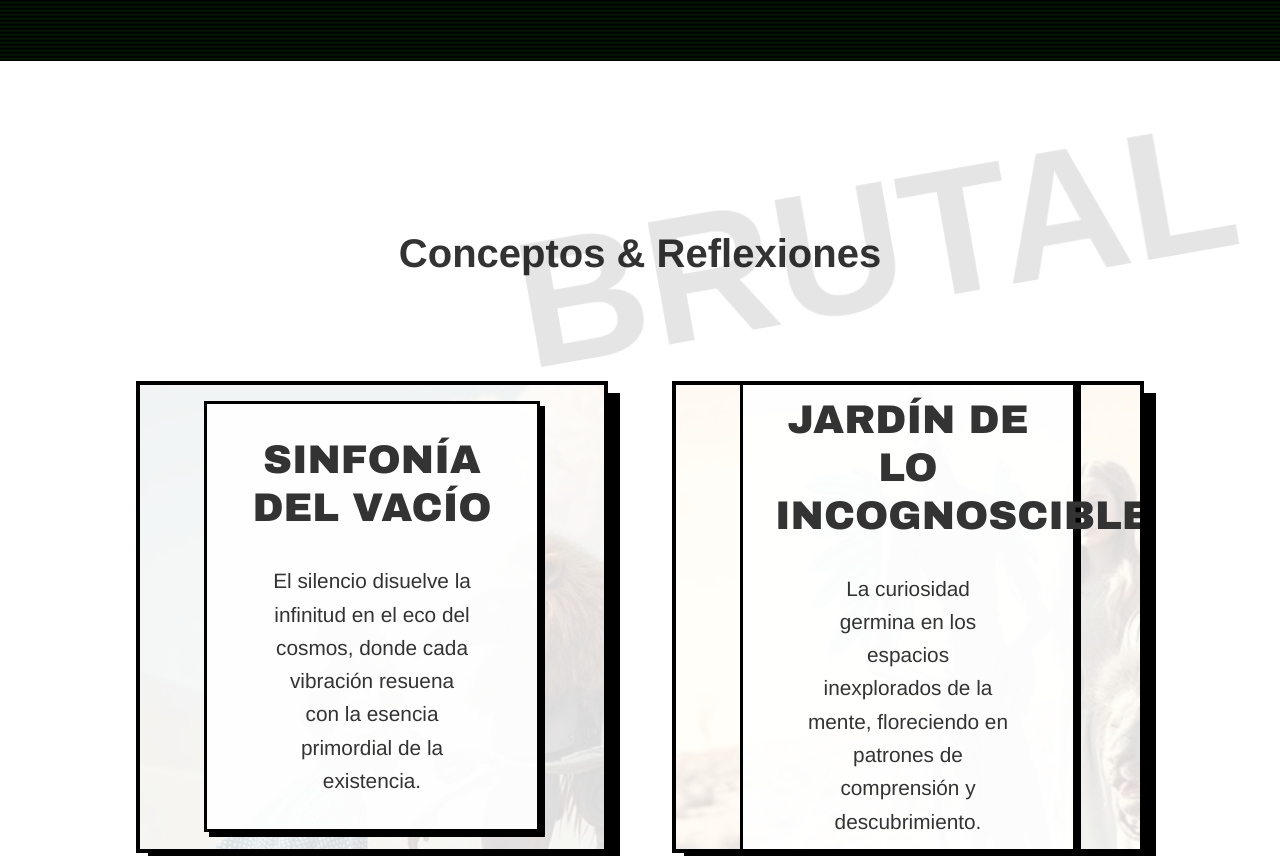
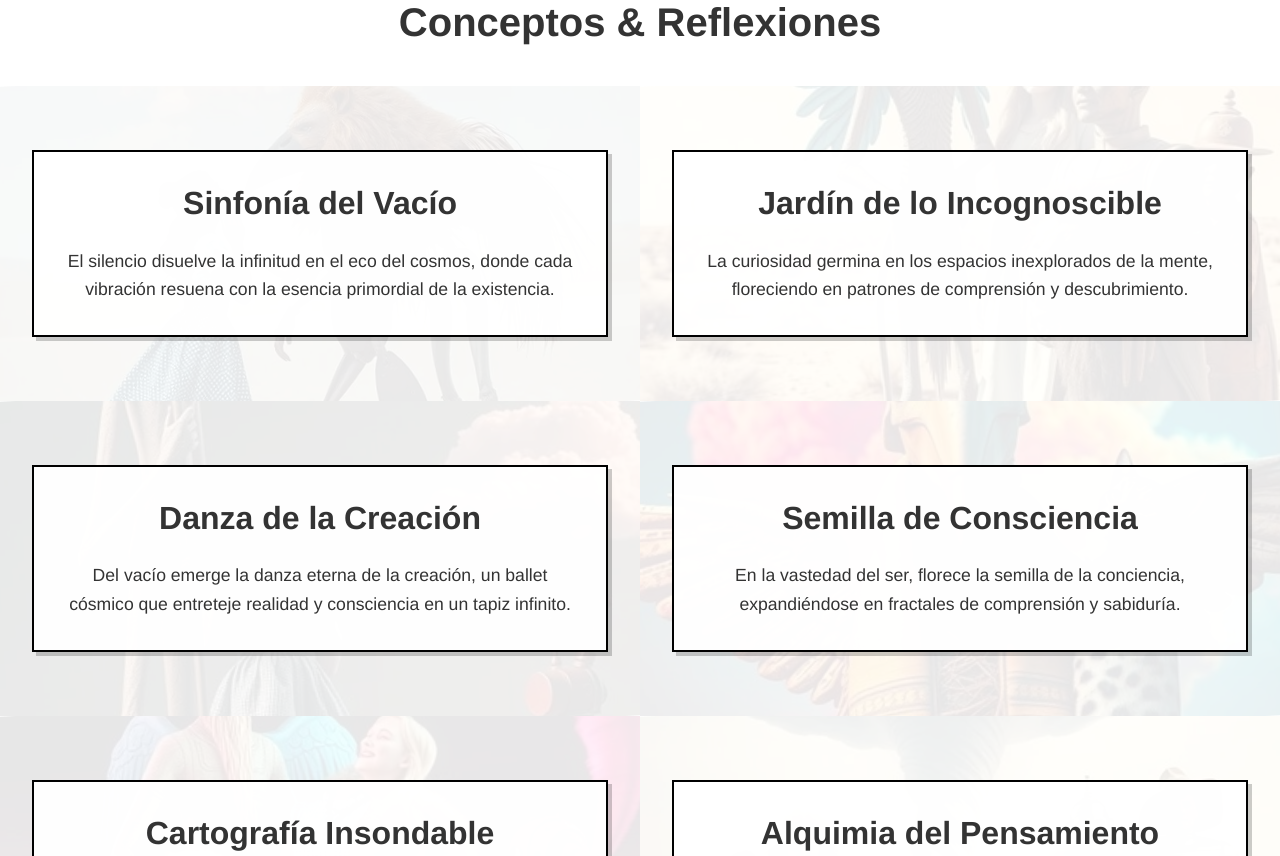
Before and after one commit to t0t/repositorio_01234_v4, a website: page index.html in a window 1280 px wide. Shown: the part 1423-2279 px from the top of the page. Drawn offline with Linux system fonts and the light colour scheme.

Commit message:
cambios iniciales

```diff
--- a/index.html
+++ b/index.html
@@ -41,6 +41,17 @@
         }
 
         /* Header & Navigation */
+        .header {
+            position: fixed;
+            top: 0;
+            left: 0;
+            width: 100%;
+            z-index: 1000;
+            background: rgba(0, 0, 0, 0.95);
+            backdrop-filter: blur(10px);
+            -webkit-backdrop-filter: blur(10px);
+        }
+
         .nav {
             display: flex;
             justify-content: space-between;
@@ -173,6 +184,15 @@
                 font-size: 0.8rem;
                 padding: 0.5rem 1rem;
             }
+        }
+
+        /* Ajuste para el contenido debajo del nav fijo */
+        main {
+            padding-top: 80px; /* altura del nav */
+        }
+
+        .hero {
+            margin-top: -80px; /* compensar el padding del main para el hero */
         }
 
         /* Hero Section */
@@ -415,46 +435,35 @@
 
         /* Cards section - Estilo Brutalista */
         .cards {
-            background: #fff;
-            padding: calc(var(--spacing) * 5) 0;
-            position: relative;
+            padding: var(--spacing) 0;
+            background: var(--color-background);
+            overflow: hidden;
         }
 
-        .cards::before {
-            content: 'BRUTAL';
-            position: absolute;
-            top: 40px;
-            right: 40px;
-            font-size: 180px;
-            font-weight: 900;
-            color: rgba(0,0,0,0.1);
-            pointer-events: none;
-            transform: rotate(-10deg);
+        .cards .container {
+            max-width: 100%;
+            padding: 0;
         }
 
         .cards__grid {
             display: grid;
-            grid-template-columns: repeat(auto-fill, minmax(400px, 1fr));
-            gap: 4rem;
-            padding: 4rem;
-            max-width: 1800px;
-            margin: 0 auto;
+            grid-template-columns: repeat(2, 1fr);
+            gap: 0;
+            width: 100%;
         }
 
         .card {
-            background: #fff;
-            border: 4px solid #000;
-            box-shadow: 12px 12px 0 #000;
-            transition: all 0.3s ease;
             position: relative;
+            width: 100%;
+            min-height: 300px;
+            height: auto;
+            padding: 4rem 2rem;
+            display: flex;
+            align-items: center;
+            justify-content: center;
             overflow: hidden;
-            aspect-ratio: 1;
-            padding: 4rem;
-            display: flex;
-            flex-direction: column;
-            justify-content: center;
-            align-items: center;
-            z-index: 1;
+            background: var(--color-background);
+            transition: transform 0.3s ease;
         }
 
         .card::before {
@@ -462,104 +471,75 @@
             position: absolute;
             top: 0;
             left: 0;
-            width: 150%;
-            height: 150%;
+            width: 100%;
+            height: 100%;
             background-size: cover;
             background-position: center;
-            opacity: 0.15;
-            transform: rotate(-10deg) scale(1.2);
+            opacity: 0.1;
+            transform: rotate(-3deg) scale(1.1);
             transition: all 0.3s ease;
-            z-index: -1;
+            z-index: 1;
         }
 
         .card:hover::before {
-            transform: rotate(-5deg) scale(1.3);
-            opacity: 0.2;
-        }
-
-        .card:nth-child(odd)::before {
-            transform: rotate(10deg) scale(1.2);
-        }
-
-        .card:nth-child(odd):hover::before {
-            transform: rotate(5deg) scale(1.3);
+            opacity: 0.15;
+            transform: rotate(0deg) scale(1.2);
         }
 
         .card__content {
             position: relative;
             z-index: 2;
-            background: rgba(255, 255, 255, 0.9);
+            text-align: center;
+            width: 100%;
+            max-width: 600px;
             padding: 2rem;
-            border: 3px solid #000;
-            box-shadow: 5px 5px 0 #000;
-            width: 100%;
+            background: rgba(255, 255, 255, 0.95);
+            border: 2px solid #000;
+            box-shadow: 4px 4px 0 rgba(0, 0, 0, 0.2);
         }
 
         .card__title {
-            font-size: 2.5rem;
-            font-weight: 900;
-            text-transform: uppercase;
-            margin-bottom: 2rem;
-            font-family: 'Arial Black', sans-serif;
-            text-align: center;
+            font-size: 2rem;
+            margin-bottom: 1.5rem;
+            font-weight: 700;
+            color: var(--color-text);
             line-height: 1.2;
         }
 
         .card__text {
-            font-size: 1.3rem;
+            font-size: 1.1rem;
             line-height: 1.6;
-            text-align: center;
+            color: var(--color-text-secondary);
             margin: 0;
-            padding: 0 2rem;
         }
 
         @media (max-width: 1200px) {
-            .cards__grid {
-                grid-template-columns: repeat(auto-fill, minmax(350px, 1fr));
-                gap: 3rem;
-                padding: 3rem;
-            }
-
-            .card {
-                padding: 3rem;
-            }
-
             .card__content {
-                padding: 1.5rem;
-            }
-
-            .card__title {
-                font-size: 2.2rem;
-            }
-
-            .card__text {
-                font-size: 1.2rem;
-                padding: 0 1.5rem;
+                max-width: 500px;
             }
         }
 
         @media (max-width: 768px) {
             .cards__grid {
                 grid-template-columns: 1fr;
-                padding: 2rem;
-                gap: 2.5rem;
             }
 
             .card {
-                padding: 2.5rem;
+                padding: 3rem 1.5rem;
             }
 
             .card__content {
                 padding: 1.5rem;
+                max-width: 100%;
             }
 
             .card__title {
-                font-size: 2rem;
+                font-size: 1.75rem;
+                margin-bottom: 1rem;
             }
 
             .card__text {
-                font-size: 1.1rem;
-                padding: 0 1rem;
+                font-size: 1rem;
             }
         }
 
@@ -891,6 +871,7 @@
         </nav>
     </header>
 
+    <main>
         <!-- Hero Section -->
         <section class="hero">
             <img src="images/eye_view.jpg" alt="Hero Background" class="hero__image" loading="lazy">
@@ -1154,6 +1135,7 @@
                 </div>
             </div>
         </section>
+    </main>
 
     <!-- Footer -->
     <footer class="footer">
```
Also changed, not shown: README.md (added). Lines whose indentation alone changed are shown as unchanged.
